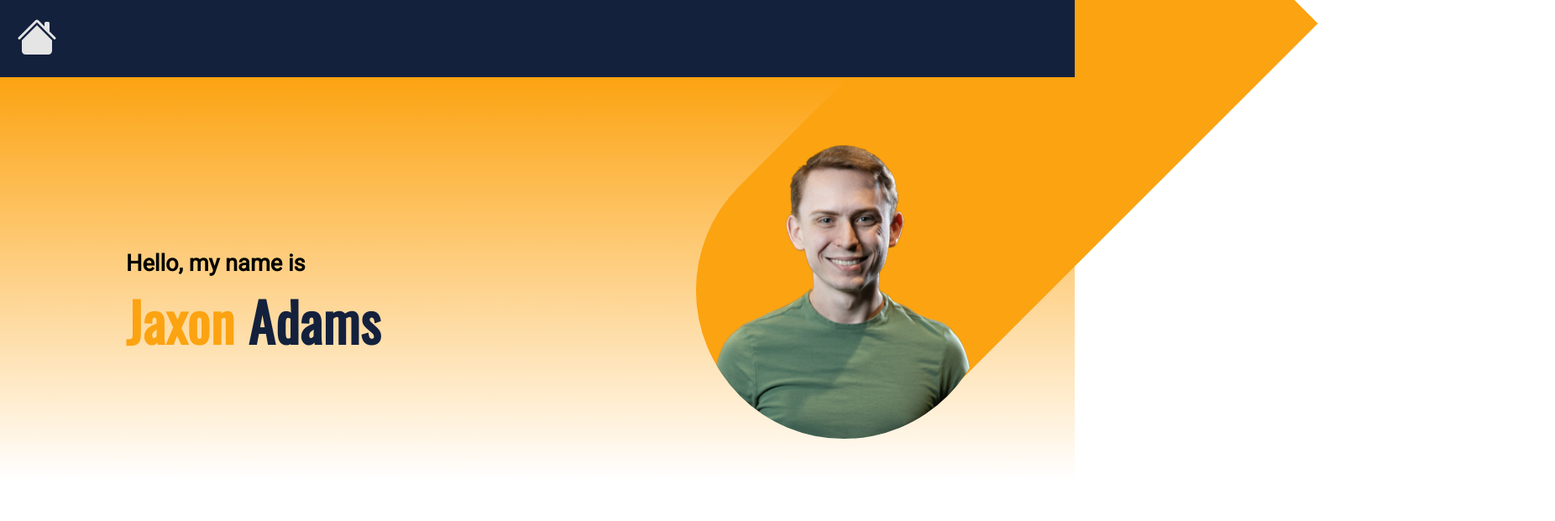
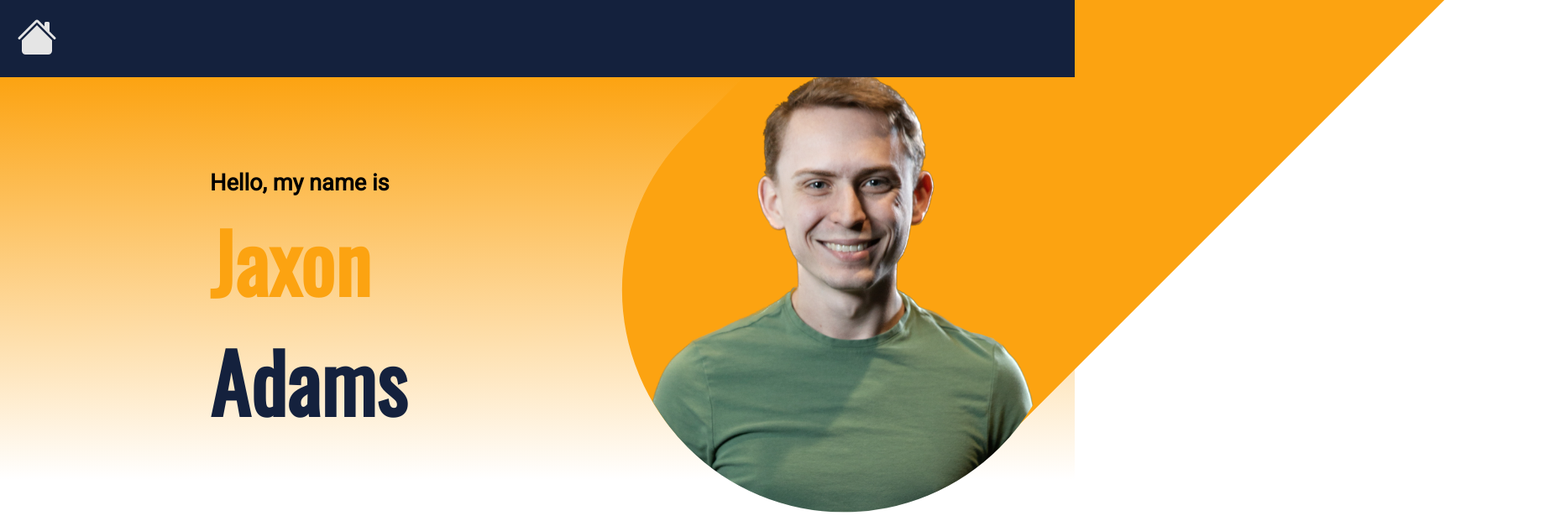
Before and after one commit to JaxonAdams/fluffy-octo-fishstick, a React (Create React App) app in the folder client/: page / in a window 1280 px wide. Shown: the top 621 px of the page at 84% size, 1852 px wide, since content can reach past the window. Built offline with nearby package versions, Linux system fonts and the light colour scheme; the HTML template or start-up script is replaced by a standard one.

Commit message:
updated hero styling to accommodate larger screen sizes

```diff
--- a/client/src/components/hero/Hero.css
+++ b/client/src/components/hero/Hero.css
@@ -14,11 +14,16 @@
   margin: 0;
   padding: 50px;
   padding-top: 5px;
+  font-size: 6rem;
 }
 
 .hero-container {
   margin: 100px;
   padding-top: 35px;
+}
+
+.container-left {
+  margin-left: 200px;
 }
 
 .container-right {
@@ -31,6 +36,7 @@
   z-index: 2;
   position: relative;
   border-radius: 50%;
+  transform: scale(1.5);
 }
 
 .profile-bg {
@@ -38,12 +44,12 @@
   height: 800px;
   background-color: var(--highlight-color);
   position: absolute;
-  bottom: -60px;
-  left: 158px;
+  bottom: 20px;
+  left: 237px;
   z-index: 1;
   border-bottom-left-radius: 200px;
   border-bottom-right-radius: 200px;
-  transform: rotate(45deg);
+  transform: rotate(45deg) scale(1.5);
 }
 
 
```
